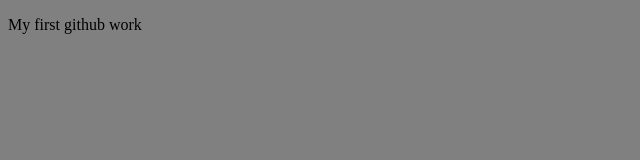
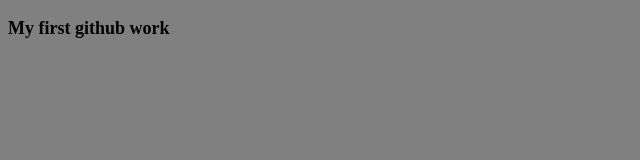
Before and after one commit to TonnyNyauke/profia_web_dev, a plain HTML site: page index.html in a window 1280 px wide. Shown: the whole page, without its empty margins (0-640 px from the left). Drawn offline with Linux system fonts and the light colour scheme.

Commit message:
Styled the paragraph

```diff
--- a/style.css
+++ b/style.css
@@ -1,3 +1,7 @@
 body{
     background-color: gray;
 }
+p{
+    font-size: large;
+    font-weight: bold;
+}
```
